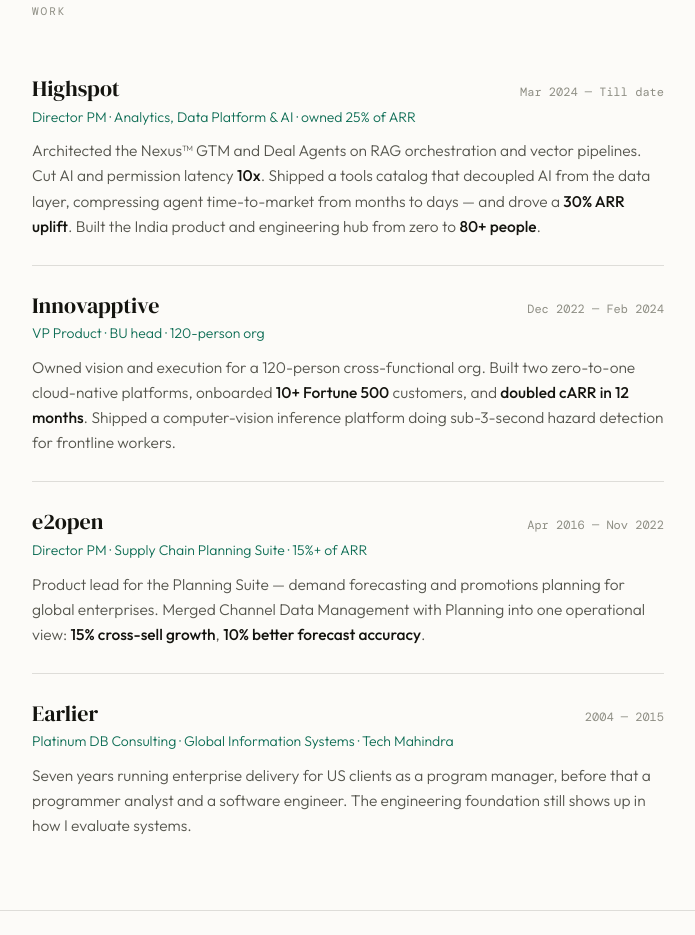
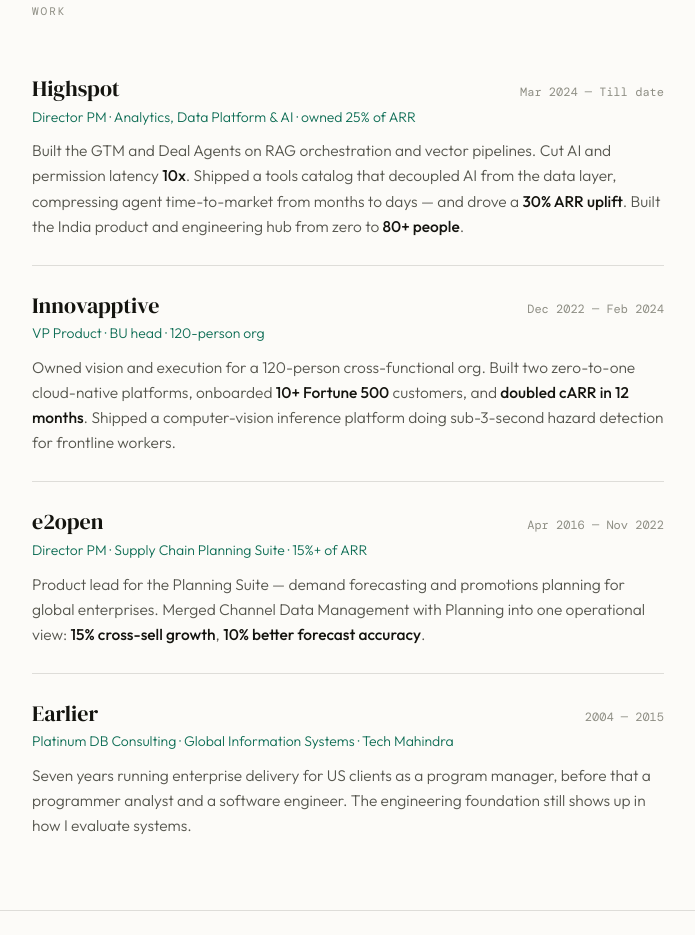
Before and after one commit to idlebrain2000/Profile, a website: page index.html in a window 1280 px wide. Shown: the part 955-1890 px from the top of the page, without its empty margins (292-987 px from the left). Drawn offline with nearby package versions, Linux system fonts and the light colour scheme; no server answers.

Commit message:
Update job description for clarity and impact

```diff
--- a/index.html
+++ b/index.html
@@ -823,10 +823,12 @@
       </div>
       <div class="job-role">Director PM · Analytics, Data Platform &amp; AI · owned 25% of ARR</div>
       <div class="job-desc">
-        Architected the Nexus™ GTM and Deal Agents on RAG orchestration and vector pipelines.
+        Built the GTM and Deal Agents on RAG orchestration and vector pipelines.
         Cut AI and permission latency <b>10x</b>. Shipped a tools catalog that decoupled AI from the data
         layer, compressing agent time-to-market from months to days — and drove a <b>30% ARR uplift</b>.
         Built the India product and engineering hub from zero to <b>80+ people</b>.
+
+
       </div>
     </div>
 
```
